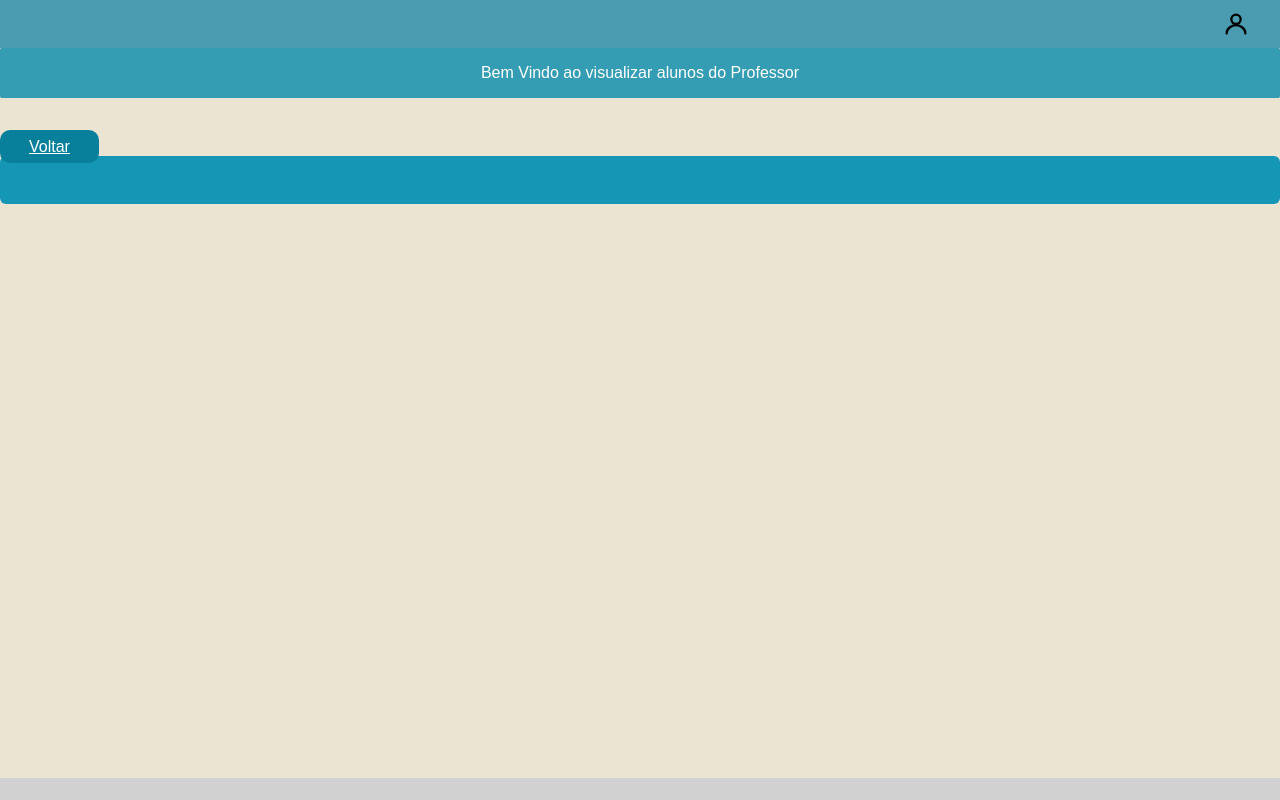
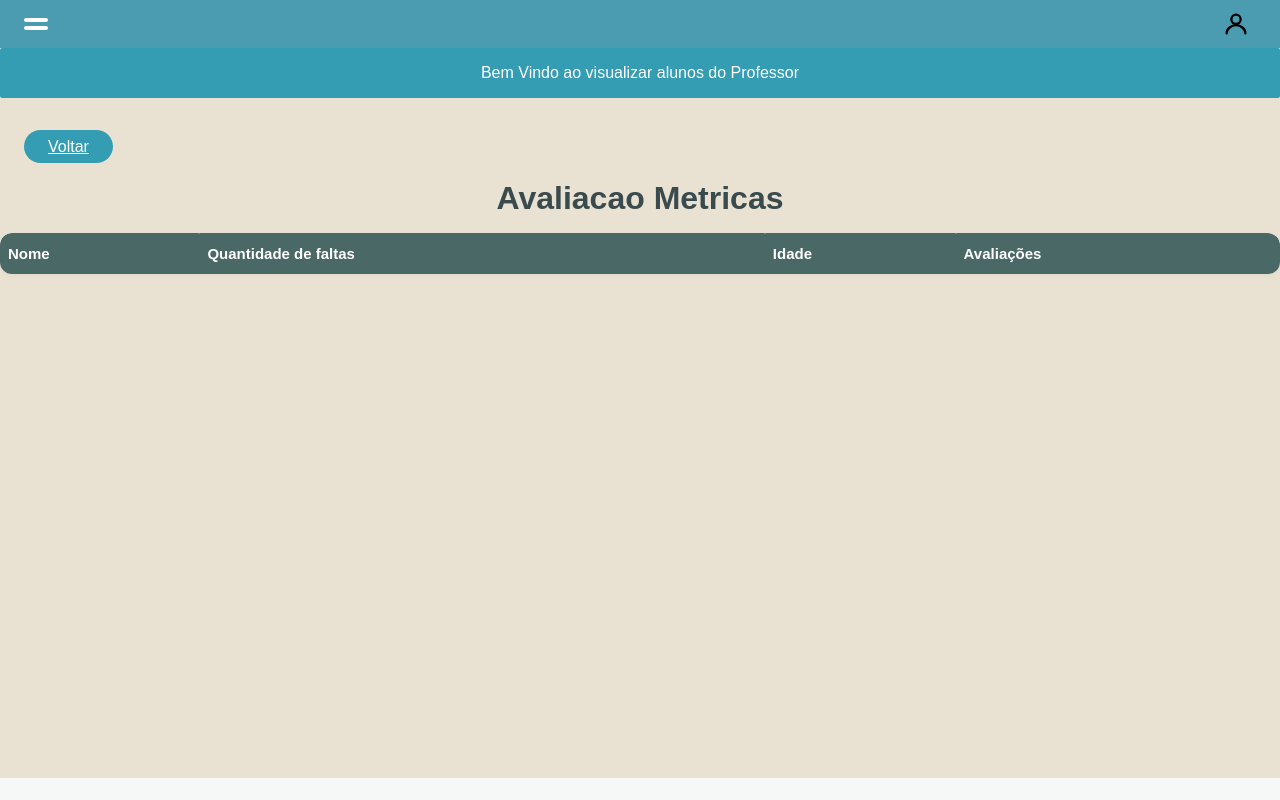
Before and after one commit to vagnermelo20/Projetos2, a Django app: page /painel_adm/visualizar_alunos_prof/1/ in a window 1280 px wide. Run offline with Django 5.2, Linux system fonts and the light colour scheme; data that the repository does not hold is empty.

Commit message:
novo painel

```diff
--- a/painel_adm/templates/painel_adm/visualizar_alunos_prof.html
+++ b/painel_adm/templates/painel_adm/visualizar_alunos_prof.html
@@ -5,13 +5,166 @@
     <meta name="viewport" content="width=device-width, initial-scale=1.0">
     <title>Document</title>
     <style>
-         body {
+          body {
+            font-family: Arial, sans-serif;
+            background: #f6f8f7;
             margin: 0;
-            background:rgb(209, 209, 209);
-            font-family: Arial, sans-serif;
+            padding: 0;
         }
-          .header {
-            background:rgb(75, 156, 177);
+        h1, h2 {
+            color: #3a4b4e;
+            margin-top: 24px;
+            margin-bottom: 16px;
+            font-weight: bold;
+        }
+        .painel-container {
+            max-width: 1100px;
+            margin: 32px auto;
+            background: #fff;
+            border-radius: 8px;
+            box-shadow: 0 2px 12px rgba(0,0,0,0.07);
+            padding: 32px 32px 48px 32px;
+        }
+        .tabela-adm {
+            width: 100%;
+            border-collapse: separate;
+            border-spacing: 0;
+            margin-bottom: 32px;
+            background: #e9ecef;
+            border-radius: 12px;
+            overflow: hidden;
+            box-shadow: 0 1px 4px rgba(0,0,0,0.04);
+        }
+        .tabela-adm th {
+            background: #4a6866;
+            color: #fff;
+            font-weight: bold;
+            padding: 12px 8px;
+            text-align: left;
+            font-size: 15px;
+            border-top-left-radius: 1px;
+            border-top-right-radius: 1px;
+        }
+        .tabela-adm th:last-child {
+            border-top-right-radius: 12px;
+        }
+        .tabela-adm th:first-child {
+            border-top-left-radius: 12px;
+        }
+        .tabela-adm td {
+            padding: 10px 8px;
+            font-size: 15px;
+            color: #222;
+            background: #f6f8f7;
+            border-bottom: 3px solid #dbe4e3;
+        }
+        .tabela-adm tr:last-child td {
+            border-bottom: none;
+        }
+        .btn-azul {
+            background: #5eb0c6;
+            color: #fff;
+            border: none;
+            border-radius: 16px;
+            padding: 6px 18px;
+            font-size: 15px;
+            cursor: pointer;
+            margin-right: 4px;
+            transition: background 0.2s;
+            box-shadow: 0 1px 4px rgba(33,150,243,0.10);
+        }
+        .btn-azul:hover {
+            background: #3a8ca1;
+        }
+        .btn-vermelho {
+            background: #e57373;
+            color: #fff;
+            border: none;
+            border-radius: 16px;
+            padding: 6px 18px;
+            font-size: 15px;
+            cursor: pointer;
+            transition: background 0.2s;
+            box-shadow: 0 1px 4px rgba(229,57,53,0.10);
+        }
+        .btn-vermelho:hover {
+            background: #c62828;
+        }
+        .btn-verde {
+            background: #43a047;
+            color: #fff;
+            border: none;
+            border-radius: 16px;
+            padding: 8px 28px;
+            font-size: 17px;
+            cursor: pointer;
+            margin-bottom: 8px;
+            margin-top: 8px;
+            transition: background 0.2s;
+            display: inline-block;
+            box-shadow: 0 2px 8px rgba(67,160,71,0.10);
+            font-weight: bold;
+        }
+        .btn-verde:hover {
+            background: #2e7031;
+        }
+        .section-box {
+            background:rgb(124, 181, 238);
+            border-radius: 8px;
+            padding: 18px 24px;
+            margin-bottom: 28px;
+            border: 1px solidrgb(194, 31, 31);
+        }
+        input[type="text"], textarea, select {
+            border: 1px solidrgb(122, 122, 122);
+            border-radius: 16px;
+            padding: 8px 12px;
+            font-size: 15px;
+            margin-bottom: 12px;
+            width: 100%;
+            box-sizing: border-box;
+            background: #fff;
+        }
+        label {
+            font-weight: bold;
+            color:rgb(25, 30, 31);
+            margin-bottom: 4px;
+            display: block;
+        }
+
+        .titulo-painel {
+            font-size: 28px;
+            font-weight: bold;
+            color: #3a4b4e;
+            margin-bottom: 24px;
+            margin-top: 0;
+        }
+        .sair-link {
+            float: right;
+            color: #7b8a8b;
+            font-size: 16px;
+            margin-top: 12px;
+        }
+        .welcome-box {
+            background: rgb(52, 157, 180);
+            color: #fff;
+            border-radius: 2px;
+            margin: 1px px 0px;
+            padding: 16px 0;
+            text-align: center;
+            font-size: 16px;
+        }
+         .user-info {
+            display: flex;
+            align-items: center;
+            color: #fff;
+            font-size: 15px;
+        }
+        .user-info svg {
+            margin-right: 6px;
+        }
+        .header {
+            background: rgb(75, 156, 177);
             height: 48px;
             display: flex;
             align-items: center;
@@ -19,101 +172,87 @@
             padding: 0 24px;
         }
         .main-content {
-            background:rgb(235, 228, 210);
+            background: rgb(233, 226, 210);
             padding: 40px 0 0 0;
             min-height: 80vh;
         }
+        .menu-icon span {
+            display: block;
+            width: 24px;
+            height: 4px;
+            background: #fff;
+            margin: 4px 0;
+            border-radius: 2px;
+        }
         .voltar-btn {
-            background:rgb(9, 128, 155);
+            background: rgb(52, 157, 180);
             color: #fff;
             border: none;
-            border-radius: 10px;
-            padding: 8px 29px;
-            margin: 40px 0 px;
+            border-radius: 20px;
+            padding: 8px 24px;
+            margin: 40px 0 0 24px;
             cursor: pointer;
         }
-           .user-info svg {
-            margin-right: 6px;
-        }
-        .user-info {
+        .aluno-card {
+            background: #fff;
+            border: 1px solidrgb(134, 28, 28);
+            border-radius: 8px;
+            padding: 16px 24px;
+            margin-bottom: 18px;
             display: flex;
             align-items: center;
+            justify-content: space-between;
+            box-shadow: 0 2px 8px rgba(52,157,180,0.08);
+        }
+        .aluno-nome {
+            font-size: 17px;
+            font-weight: 500;
+            color: #333;
+        }
+        .aluno-acoes a {
+            margin-left: 10px;
+            padding: 6px 16px;
+            border-radius: 16px;
+            text-decoration: none;
             color: #fff;
             font-size: 15px;
         }
-        .welcome-box {
-            background:rgb(52, 157, 180);
-            color: #fff;
-            border-radius: 2px;
-            margin: 6px px px;
-            padding: 16px 0;
+        .btn-aceitar {
+            background: #2196f3;
+        }
+        .btn-rejeitar {
+            background: #e53935;
+        }
+        .branco {
+            color: #000;
+            font-size: 20px;
             text-align: center;
-            font-size: 16px;
+            margin-top: 20px;
+            background: #fff;
+            padding: 16px 24px;
+            border-radius: 8px;
+            border: 1px solid #d1d1d1;
+            display: block;
+            box-shadow: 0 2px 8px rgba(52,157,180,0.08);
         }
-            .big-btns-container {
-            display: flex;
-            gap: 32px;
-            justify-content: center;
-            align-items: center;
-            margin-top: 0;
-            min-height: 60vh; /* Centraliza verticalmente */
+        @media (max-width: 900px) {
+            .painel-container {
+                padding: 12px 2vw;
+            }
+            .tabela-adm th, .tabela-adm td {
+                font-size: 13px;
+                padding: 7px 4px;
+            }
         }
-              .cursos-list {
-            width: 90%;
-            display: flex;
-            flex-direction: column;
-            gap: 10px;
+        .section-box{
+            background: #f4f6f8;
+            border-radius: 12px;
+            padding: 18px 24px;
+            margin-bottom:28px;
+            border: none;
+            box-shadow: 0 1px 4px rgba(0,0,0,0.04);
         }
-        .curso-item {
-            background: #5eb0c6;
-            color: #fff;
-            border-radius: 17px;
-            padding: 8px 19px;
-            border: none;
-            margin-bottom: 0;
-            text-align: left;
-            font-size: 15px;
-            cursor: pointer;
-            transition: background 0.2s;
-            width: 100%;
 
-            box-sizing: border-box; /* Garante que padding não aumente a largura */
-            overflow: hidden; /* Esconde texto excedente */
-            text-overflow: ellipsis; /* Adiciona reticências (...) */
-            white-space: nowrap; /* Evita quebra de linha */
-            max-width: 100%; /* Garante máximo de 100% */
-        }
-        .curso-item:hover {
-            background: #338fa3;
-        }
-        .curso-box {
-            background:rgb(19, 151, 180);
-            border-radius: 6px;
-            padding: 24px 30px;
-            color: #fff;
-            flex: 1;
-            margin-left: 0;
-            margin-right: 0;
-            min-width: 259px;
-        }
-        .curso-actions {
-            margin-top: 16px;
-        }
-        .curso-actions a, .curso-actions button {
-            background: #5eb0c6;
-            color: #fff;
-            border: none;
-            border-radius: 8px;
-            padding: 8px 18px;
-            margin-right: 8px;
-            text-decoration: none;
-            font-size: 15px;
-            cursor: pointer;
-            transition: background 0.2s;
-        }
-        .curso-actions a:hover, .curso-actions button:hover {
-            background: #338fa3;
-        }
     </style>
 </head>
 <body>
@@ -148,16 +287,43 @@
         Bem Vindo ao visualizar alunos do Professor
     </div>
    <div class="main-content">
+    <div>
     <a href="{% url 'inicio_professor' curso %}" class="voltar-btn">Voltar</a>
-    <div class="curso-box">
-    {% for nome in nomes %}
-        <p class= "curso-item">Nome: {{ nome.nome_inscrito }}</p>
-        <p class = "curso-item">Quantidade de faltas: {{ nome.quantidade_faltas }}</p>
-        <p class="curso-item">Idade: {{ nome.Idade }}</p>
-        <p class="curso-item">Avaliações: AV1:{{ nome.av1 }} AV2:{{ nome.av2 }} AV3:{{ nome.av3 }}</p>
+    </div>
+    <h1 style="text-align:center;">Avaliacao Metricas</h1>
+    <div class="alunos-container">
+         <table class="tabela-adm">
+                <thead>
+                    <tr>
+                        <th>Nome</th>
+                        <th>Quantidade de faltas</th>
+                        <th>Idade</th>
+                        <th>Avaliações</th>
 
-    {% endfor %}
+                    </tr>
+                </thead>
+                <tbody>
+                 <tr>
+                    {% for nome in nomes %}
+                    <td>
+                      <p>Nome: {{ nome.nome_inscrito }}</p>
+                    </td>
+                    <td>
+                   <p>Quantidade de faltas: {{ nome.quantidade_faltas }}</p>
+                    </td>
+                    <td>
+                     <p>Idade: {{ nome.Idade }}</p>
+                    </td>
+                    <p>AV1:{{ nome.av1 }}</p>
+                    </td>
+                    <td>
+                        <p>AV1:{{ nome.av1 }}</p><p> AV2:{{ nome.av2 }}</p><p>AV3:{{ nome.av3 }}</p>
+                    </td>
+
+                      {% endfor %}
+                   </tr>
+                </tbody>
+            </table>
     </div>
-</div>
 </body>
 </html>
```
